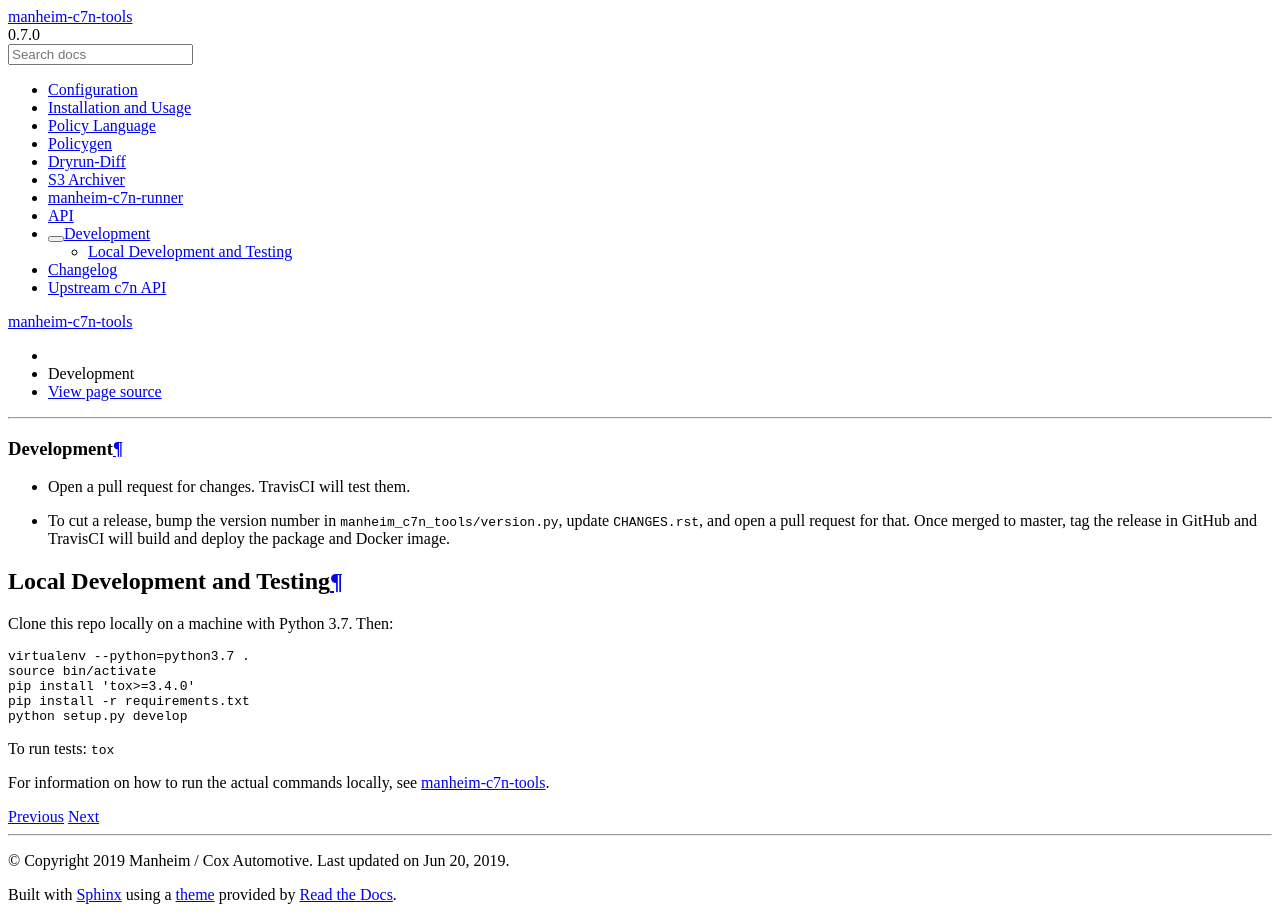
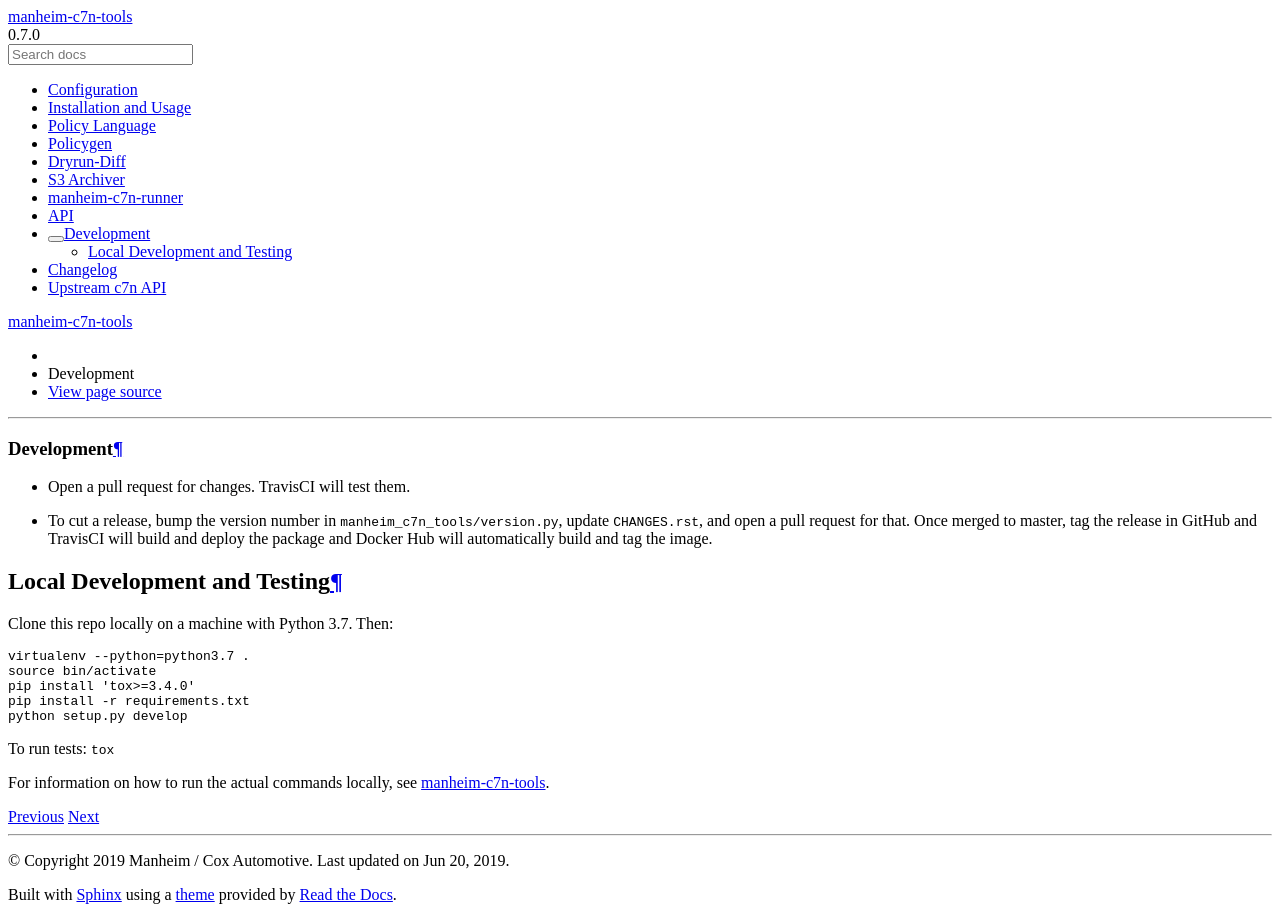
Before and after one commit to manheim/manheim-c7n-tools, a Sphinx documentation site: the page built from docs/source/development.rst, in a window 1280 px wide. Built offline with Sphinx 7.4.7 and the Read the Docs theme 2.0.0, drawn with Linux system fonts in a browser that asks for light colours.

Commit message:
automatic Docker Hub builds

```diff
--- a/README.rst
+++ b/README.rst
@@ -9,13 +9,17 @@ manheim-c7n-tools
    :target: https://travis-ci.org/manheim/manheim-c7n-tools
    :alt: TravisCI build badge
 
+.. image:: https://img.shields.io/docker/cloud/build/{user}/{repo}.svg
+   :target: https://hub.docker.com/r/manheim/manheim-c7n-tools
+   :alt: Docker Hub Build Status
+
 Manheim's Cloud Custodian (c7n) wrapper package, policy generator, runner, and supporting tools.
 
 This project provides common tooling, distributed as a Docker image, for managing Manheim's cloud-custodian (c7n) tooling, including c7n itself, c7n_mailer, and our custom components. This project/repository is intended to be used (generally via the generated Docker image) alongside a configuration repository of a specific layout, containing configuration for one or more AWS accounts.
 
 * **Full Documentation**: `https://manheim-c7n-tools.readthedocs.io/ <https://manheim-c7n-tools.readthedocs.io/>`_
 * TravisCI Builds: https://travis-ci.org/manheim/manheim-c7n-tools
-* Docker image: **TBD**
+* Docker image: https://hub.docker.com/r/manheim/manheim-c7n-tools
 
 For documentation on the upstream cloud-custodian project, please see `https://cloudcustodian.io/docs/index.html <https://cloudcustodian.io/docs/index.html>`_ and the source code at `https://github.com/cloud-custodian/cloud-custodian <https://github.com/cloud-custodian/cloud-custodian>`_.
 
--- a/docs/source/development.rst
+++ b/docs/source/development.rst
@@ -5,7 +5,7 @@ Development
 ===========
 
 * Open a pull request for changes. TravisCI will test them.
-* To cut a release, bump the version number in ``manheim_c7n_tools/version.py``, update ``CHANGES.rst``, and open a pull request for that. Once merged to master, tag the release in GitHub and TravisCI will build and deploy the package and Docker image.
+* To cut a release, bump the version number in ``manheim_c7n_tools/version.py``, update ``CHANGES.rst``, and open a pull request for that. Once merged to master, tag the release in GitHub and TravisCI will build and deploy the package and Docker Hub will automatically build and tag the image.
 
 .. _development.local:
 
```
Also changed, not shown: docker-compose.test.yml (added, +3 -0 lines), 2 other files.
